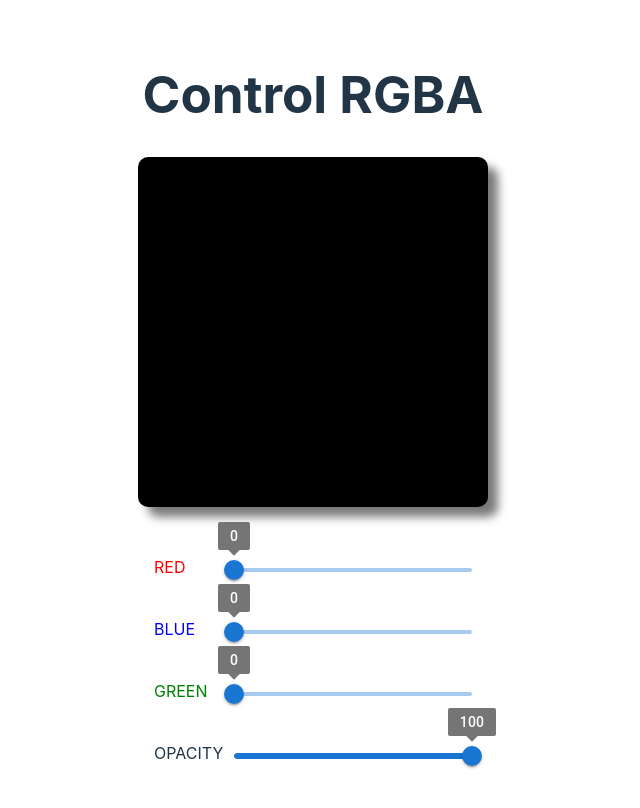
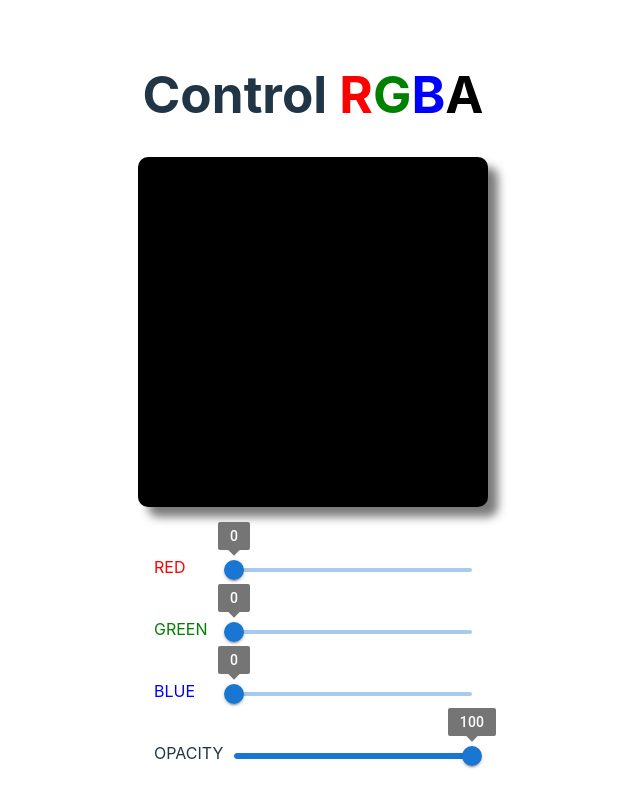
Before and after one commit to sga1d0s/controlRGB, a React (Vite) app in the folder controlRGB/: page / in a window 1280 px wide. Shown: the top 808 px of the page, without its empty margins (327-967 px from the left). Built offline with nearby package versions, Linux system fonts and the light colour scheme.

Commit message:
colores fin

```diff
--- a/controlRGB/src/App.jsx
+++ b/controlRGB/src/App.jsx
@@ -13,7 +13,7 @@ class App extends Component {
         }
     }
 
-    // Cambio UNICO
+    // Cambio color
     handleSliderChange = (event) => {
         if (event.target.name == "red") {
             this.setState({ valueRed: event.target.value })
@@ -32,18 +32,24 @@ class App extends Component {
     render() {
         return (
             <>
-                <h1>Control RGBA</h1>
+                <h1>Control&nbsp;
+                    <span style={{color:`red`}}>R</span>
+                    <span style={{color:`green`}}>G</span>
+                    <span style={{color:`blue`}}>B</span>
+                    <span style={{color:`black`}}>A</span>
+                </h1>
 
                 <div className='frame'
-                    // Cambio de estilo literales `${valor}`
-                    style={{ backgroundColor: `rgba(${this.state.valueRed}, ${this.state.valueGreen}, ${this.state.valueBlue}, ${this.state.opacity / 100})`,
-                    boxShadow: `10px 10px 10px rgba(${this.state.valueRed}, ${this.state.valueGreen}, ${this.state.valueBlue}, ${this.state.opacity / 190})` }}>
+                    // Cambio de estilo literales style={{`${valor}`}}
+                    style={{
+                        backgroundColor: `rgba(${this.state.valueRed}, ${this.state.valueGreen}, ${this.state.valueBlue}, ${this.state.opacity / 100})`,
+                        boxShadow: `10px 10px 10px rgba(${this.state.valueRed}, ${this.state.valueGreen}, ${this.state.valueBlue}, ${this.state.opacity / 190})`
+                    }}>
                 </div>
 
                 <div className='sliders'>
-
                     <div className='contSlider'>
-                        <label style={{color:`red`}}>RED</label>
+                        <label style={{ color: `red` }}>RED</label>
                         <Slider
                             // defaultValue={this.state.valueBlue}
                             value={this.state.valueRed}
@@ -56,7 +62,20 @@ class App extends Component {
                     </div>
 
                     <div className='contSlider'>
-                        <label style={{color: `blue`}}>BLUE</label>
+                        <label style={{ color: `green` }}>GREEN</label>
+                        <Slider
+                            // defaultValue={this.state.valueBlue}
+                            value={this.state.valueGreen}
+                            onChange={this.handleSliderChange}
+                            name="green"
+                            min={0}
+                            max={255}
+                            valueLabelDisplay='on'
+                        />
+                    </div>
+
+                    <div className='contSlider'>
+                        <label style={{ color: `blue` }}>BLUE</label>
                         <Slider
                             // defaultValue={this.state.valueBlue}
                             value={this.state.valueBlue}
@@ -68,18 +87,6 @@ class App extends Component {
                         />
                     </div>
 
-                    <div className='contSlider'>
-                        <label style={{color: `green`}}>GREEN</label>
-                        <Slider
-                            // defaultValue={this.state.valueBlue}
-                            value={this.state.valueGreen}
-                            onChange={this.handleSliderChange}
-                            name="green"
-                            min={0}
-                            max={255}
-                            valueLabelDisplay='on'
-                        />
-                    </div>
                     <div className='contSlider'>
                         <label htmlFor="">OPACITY</label>
                         <Slider
```
